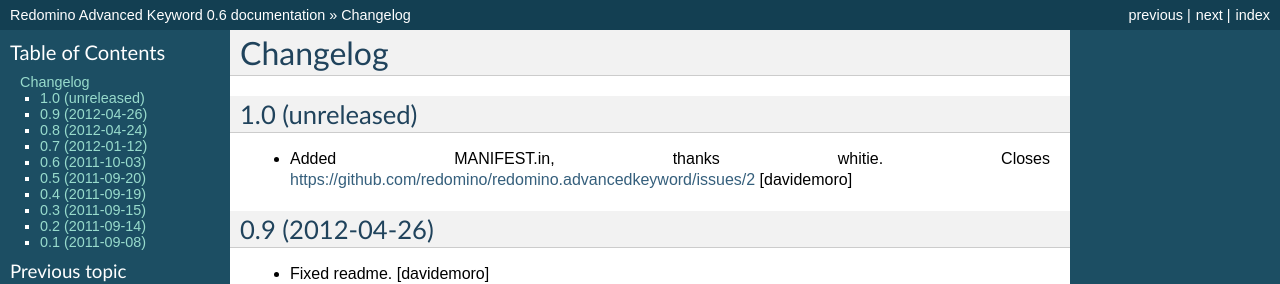
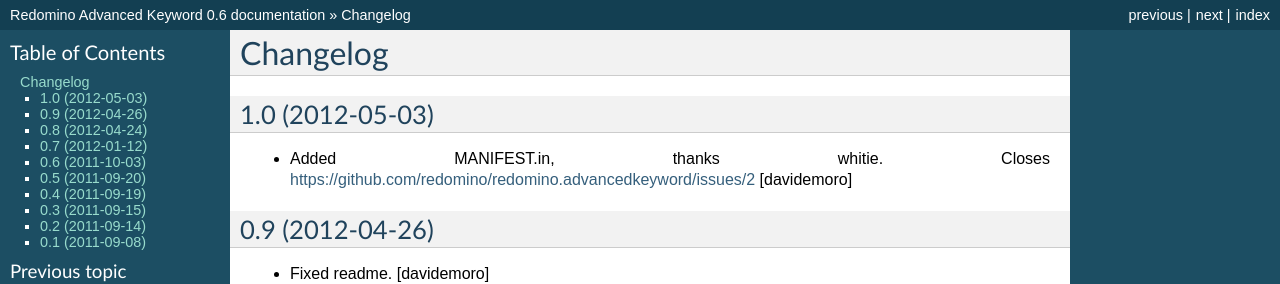
Before and after one commit to redomino/redomino.advancedkeyword, a Sphinx documentation site: the page built from docs/HISTORY.txt, in a window 1280 px wide. Shown: the top 284 px of the page. Built offline with Sphinx 7.4.7, drawn with Linux system fonts in a browser that asks for light colours.

Commit message:
Preparing release 1.0

```diff
--- a/docs/HISTORY.txt
+++ b/docs/HISTORY.txt
@@ -1,7 +1,7 @@
 Changelog
 =========
 
-1.0 (unreleased)
+1.0 (2012-05-03)
 ----------------
 
 - Added MANIFEST.in, thanks whitie. Closes https://github.com/redomino/redomino.advancedkeyword/issues/2
--- a/setup.py
+++ b/setup.py
@@ -1,7 +1,7 @@
 from setuptools import setup, find_packages
 import os
 
-version = '1.0.dev0'
+version = '1.0'
 
 tests_require = []
 
```
